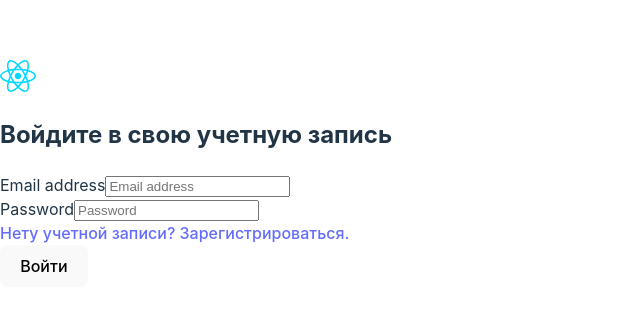
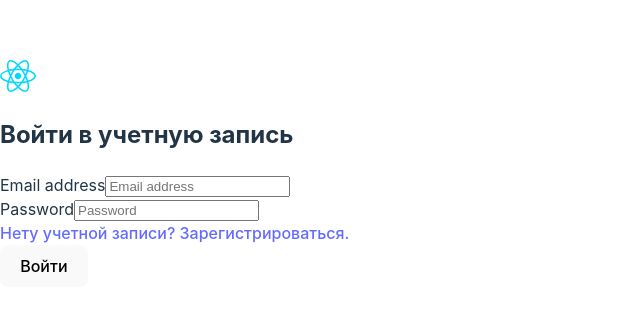
Before and after one commit to Elkhan2003/Auth-Firebase, a React (Vite) app: page /login in a window 1280 px wide. Shown: the part 227-538 px from the top of the page, without its empty margins (0-640 px from the left). Built offline with nearby package versions, Linux system fonts and the light colour scheme; no server answers.

Commit message:
Update Login.jsx

```diff
--- a/src/components/Login.jsx
+++ b/src/components/Login.jsx
@@ -28,7 +28,7 @@ export const Login = () => {
 		<>
 			<div>
 				<img src={pic} alt="Workflow" />
-				<h2>Войдите в свою учетную запись</h2>
+				<h2>Войти в учетную запись</h2>
 			</div>
 			<form onSubmit={handleSubmit}>
 				<label htmlFor="email-address" className="sr-only">
```
